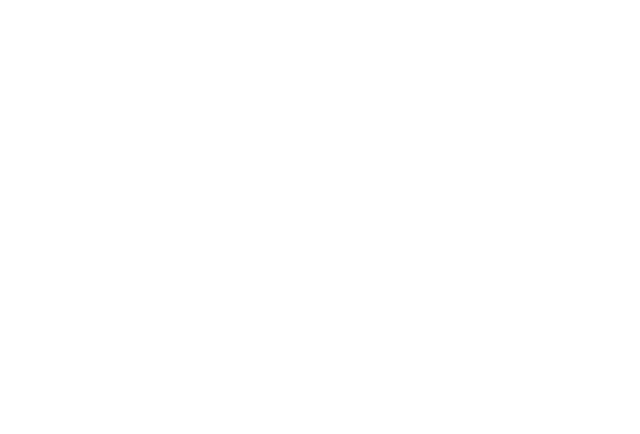
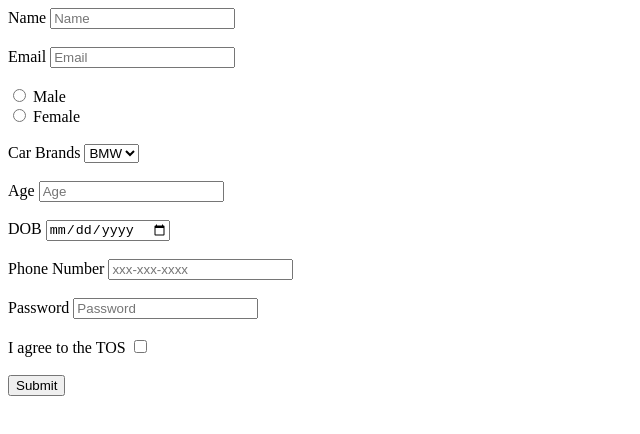
Before and after one commit to acciojob/signup-form-car-mayur5c, a website: page main.html in a window 1280 px wide. Shown: the whole page, without its empty margins (0-640 px from the left). Drawn offline with Linux system fonts and the light colour scheme.

Commit message:
created a submission

```diff
--- a/main.html
+++ b/main.html
@@ -11,6 +11,45 @@
     <script type="text/javascript" src="./script.js">
 </script>
 
+<form action="" method="post">
+      <label for="name">Name</label>
+      <input type="text" id="name" placeholder="Name" required />
+      <br /><br />
+      <label for="email">Email</label>
+      <input type="email" id="email" placeholder="Email" required />
+      <br /><br />
+      <input type="radio" id="gender_m" name="gender" value="Male" required />
+      <label for="radio" name="gender">Male</label>
+      <br />
+      <input type="radio" id="gender_f" name="gender" value="Female" required />
+      <label for="radio" name="gender">Female</label>
+      <br /><br />
+      <label for="cars">Car Brands</label>
+      <select name="Car brands" id="cars" placeholder="--Please choose an option--" required>
+        <option value="BMW">BMW</option>
+        <option value="Audi">Audi</option>
+        <option value="Merc">Merc</option>
+      </select>
+      <br /><br />
+      <label for="age">Age</label>
+      <input type="number" id="age" required placeholder="Age"/>
+      <br /><br />
+      <label for="dob">DOB</label>
+      <input type="date" id="dob" required />
+      <br /><br />
+	 <label for="tel">Phone Number</label>
+      <input type="tel" id="age" required placeholder="xxx-xxx-xxxx"/>
+      <br /><br />
+      <label for=""></label>
+      <label for="password">Password</label>
+      <input type="password" id="password" required placeholder="Password"/>
+      <br /><br />
+      <label for="tos">I agree to the TOS</label>
+      <input type="checkbox" id="tos" required />
+      <br /><br />
+      <button type="submit">Submit</button>
+    </form>
+
 </body>
 
 </html>
```
